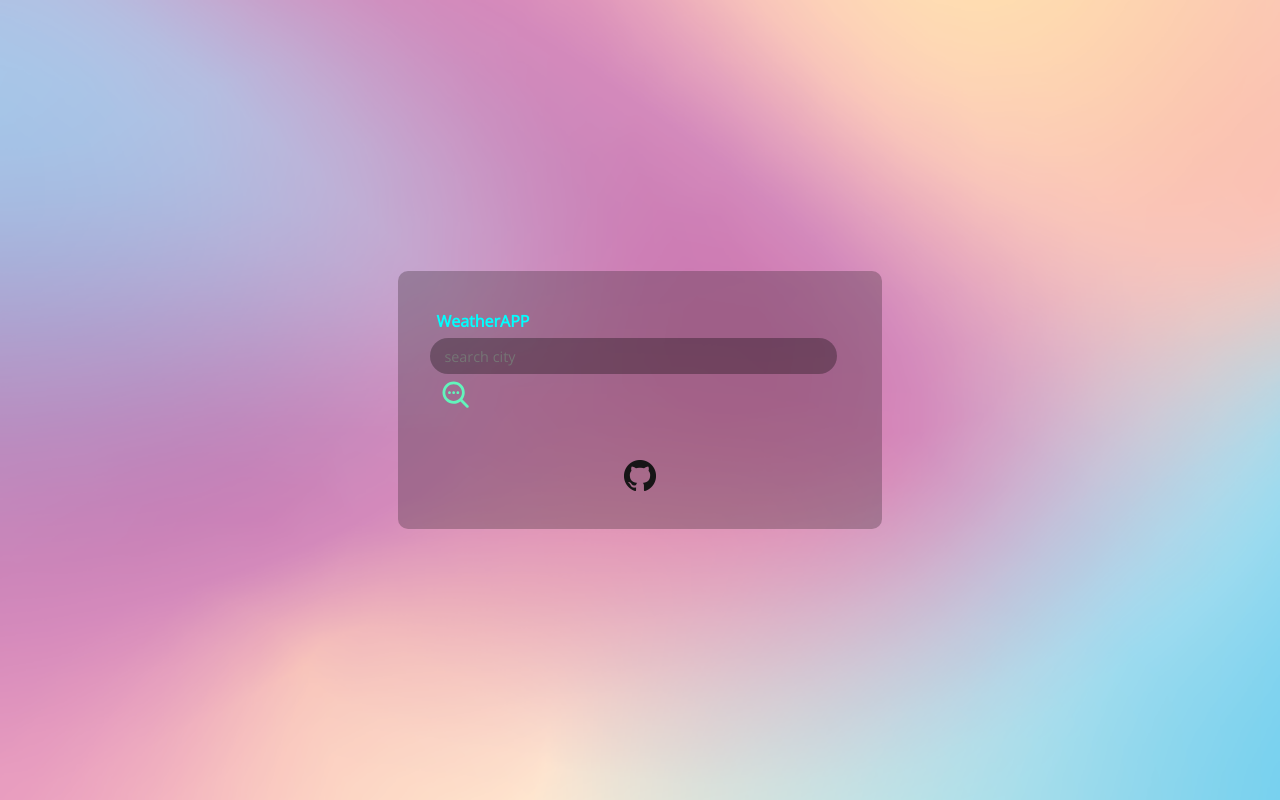
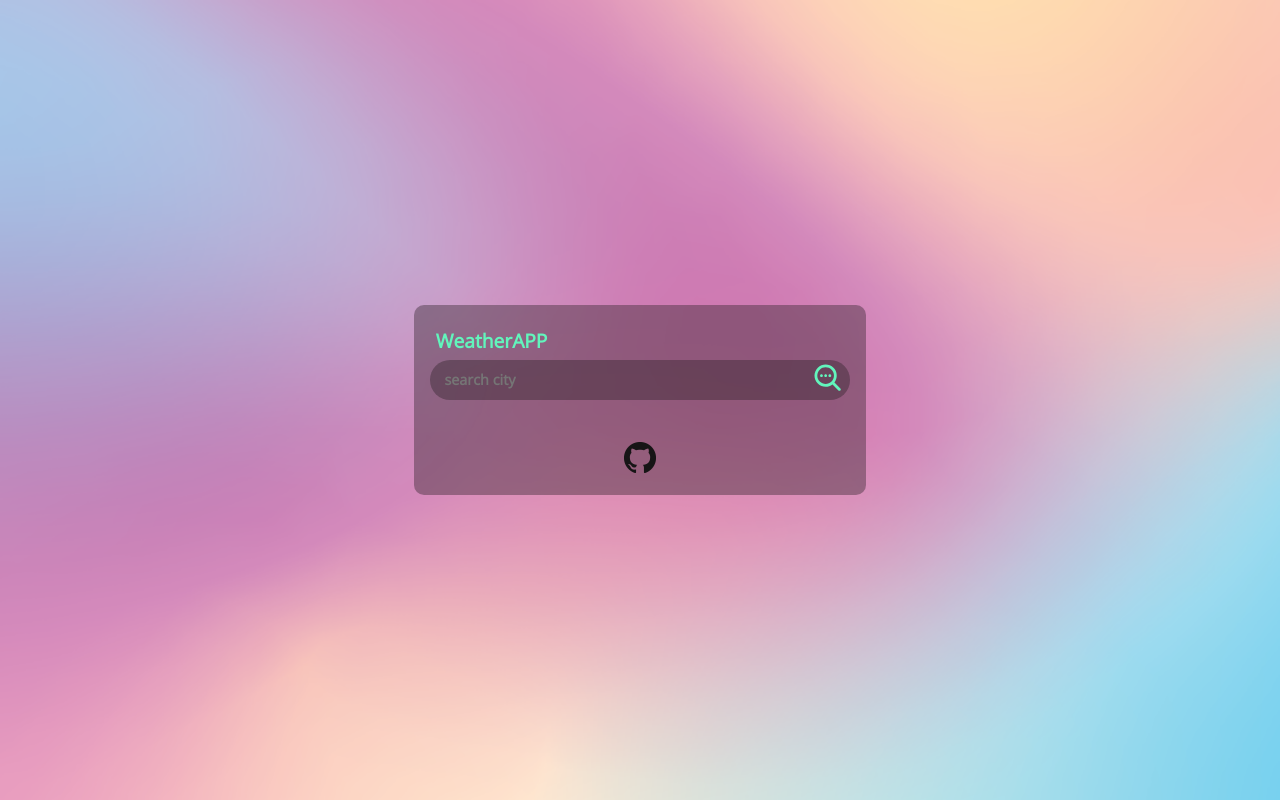
Before and after one commit to kesiye/WeatherApp, a plain HTML site: page index.html in a window 1280 px wide. Drawn offline with nearby package versions, Linux system fonts and the light colour scheme.

Commit message:
fixed search icon into searchbar

```diff
--- a/index.html
+++ b/index.html
@@ -23,26 +23,23 @@
 
 <body>
 
-    <!-- Search Bar & Search Button -->
+
     <div class="card">
 
-        <div class="app-title">WeatherAPP</div>
+        <h1 class="app-title">WeatherAPP
 
-        <!-- searchfield -->
+        </h1>
 
+        <div class="snb">
+
+            <div class = "search-field">
                 <form class="search">
-                <input
-                type="text"
-                name="city"
-                placeholder="search city"
-                autocomplete="off"
-                />
+                <input type="text" name="city" placeholder="search city" autocomplete="off"/>
                 </form>
+            </div>
 
 
-
-        <!-- button -->
-
+            <div class="search-button">
                 <button class="click-button" type="submit"><svg stroke="currentColor" fill="none" stroke-width="0" viewBox="0 0 24 24"
                     height="2.5em" width="2.5em" xmlns="http://www.w3.org/2000/svg">
                     <path
@@ -56,12 +53,13 @@
                         fill="currentColor"></path>
                     <path fill-rule="evenodd" clip-rule="evenodd"
                         d="M16.2071 4.89344C19.0922 7.7786 19.313 12.3192 16.8693 15.4577C16.8846 15.4712 16.8996 15.4853 16.9142 15.4999L21.1568 19.7426C21.5473 20.1331 21.5473 20.7663 21.1568 21.1568C20.7663 21.5473 20.1331 21.5473 19.7426 21.1568L15.5 16.9141C15.4853 16.8995 15.4713 16.8846 15.4578 16.8693C12.3193 19.3131 7.77858 19.0923 4.89338 16.2071C1.76918 13.083 1.76918 8.01763 4.89338 4.89344C8.01757 1.76924 13.0829 1.76924 16.2071 4.89344ZM6.30759 14.7929C8.65074 17.1361 12.4497 17.1361 14.7929 14.7929C17.136 12.4498 17.136 8.6508 14.7929 6.30765C12.4497 3.96451 8.65074 3.96451 6.30759 6.30765C3.96445 8.6508 3.96445 12.4498 6.30759 14.7929Z"
-                        fill="currentColor"></path>
-                </svg></button>
+                        fill="currentColor"></path></svg>
+                </button>
+            </div>
+
+        </div>
 
 
-
-         <!-- Weather Card -->
         <div class="weather-card">
             <h2 class="city-name"></h2>
             <h1 class="temp"></h1>
@@ -71,15 +69,6 @@
             <div class="wind"></div>
         </div>
 
-        <!-- Base card data -->
-        <!-- <div class="weather-card">
-            <h2 class="city-name">Weather in ~</h2>
-            <h1 class="temp">~°C</h1>
-            <img src="" alt="" class="icon">
-            <div class="description">~</div>
-            <div class="humidity">Humidity: ~%</div>
-            <div class="wind">Wind Speed: ~km/h</div>
-        </div> -->
 
 
         <div class="github">
@@ -88,10 +77,8 @@
 
     </div>
 
-    <!-- Link for the JavaScript located in the same folder as the HTML & CSS -->
-    <!-- <script src="./script.js" defer></script> -->
+
     <script src="./app.js" defer></script>
-
 </body>
 
 </html>
--- a/style.css
+++ b/style.css
@@ -10,40 +10,57 @@ body {
 }
 
 .app-title{
-color: aqua;
-padding: 0.4em;
+color: rgb(98, 245, 188);
+margin: 0em;
 font-weight: bold;
+font-size: 1.2em;
+padding: 0.3em;
 }
 
 .card {
-    background: rgba(46, 33, 41, 0.3);
+    background: rgba(46, 33, 41, 0.4);
     color: white;
-    padding: 2em;
+    padding: 1em;
     border-radius: 10px;
     width: 100%;
     max-width: 420px;
     margin: 1em;
 }
 
+.snb {
+    display: flex;
+    align-items: center;
+    height: 40px;
+    background-color: rgba(46, 33, 41, 0.4);
+    border: none;
+    outline: none;
+    padding: none;
+    border-radius: 25px;
+
+
+}
+
+.snb > .search-field {
+    flex: 1;
+}
+
 
 input {
-    display: flex;
-    align-items: center;
-    justify-content: center;
     border: none;
     outline: none;
     padding: 0.6em 1em;
     border-radius: 25px;
-    background: rgb(0, 0, 0, 0.3);
+    background: none;
     color: white;
+    font-weight: bold;
     font-family: inherit;
     font-size: 90%;
-    width: 90%;
+    width: 100%;
     max-width: 420px;
 }
 
-button {
-    margin: 0.2em;
+.click-button {
+    margin: none;
     border: none;
     background: none;
     color: rgb(98, 245, 188);
@@ -51,6 +68,7 @@ button {
     transition: 0.2s ease-in-out;
 
 }
+
 
 button:hover {
     color: rgb(37, 8, 100);
```
Lines whose indentation alone changed are shown as unchanged.
